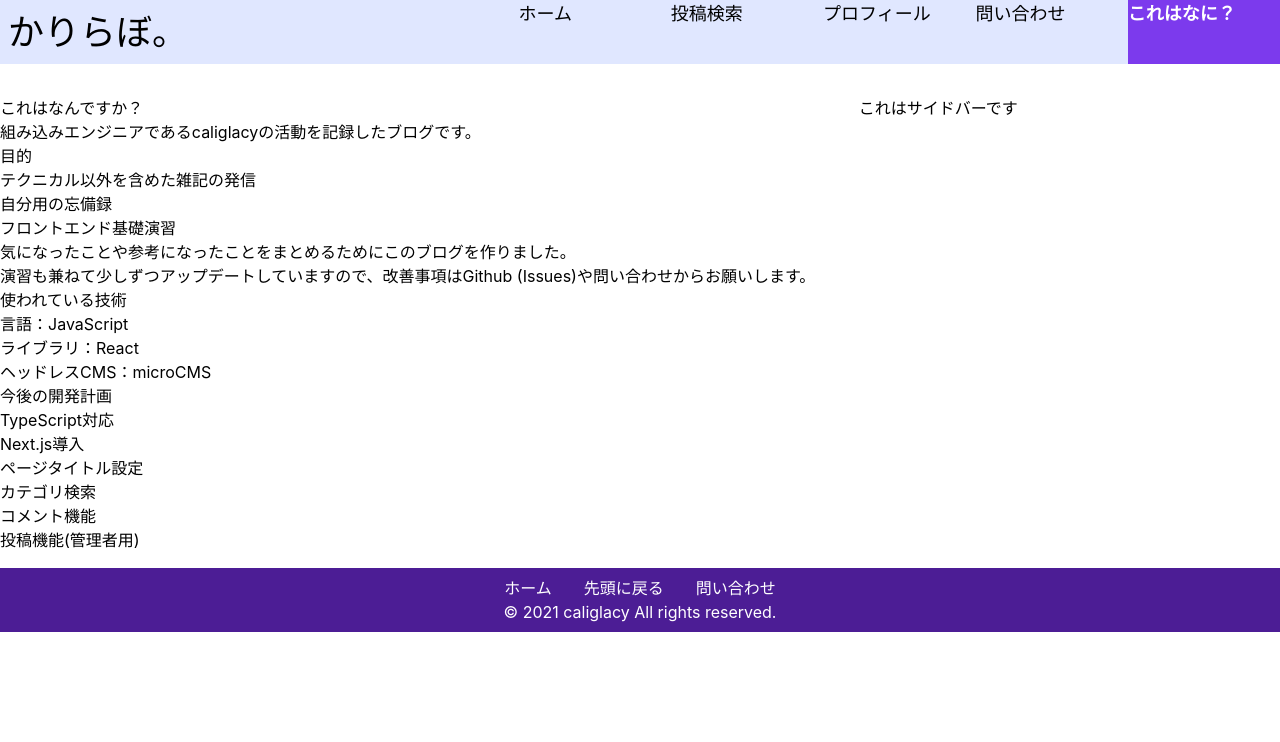
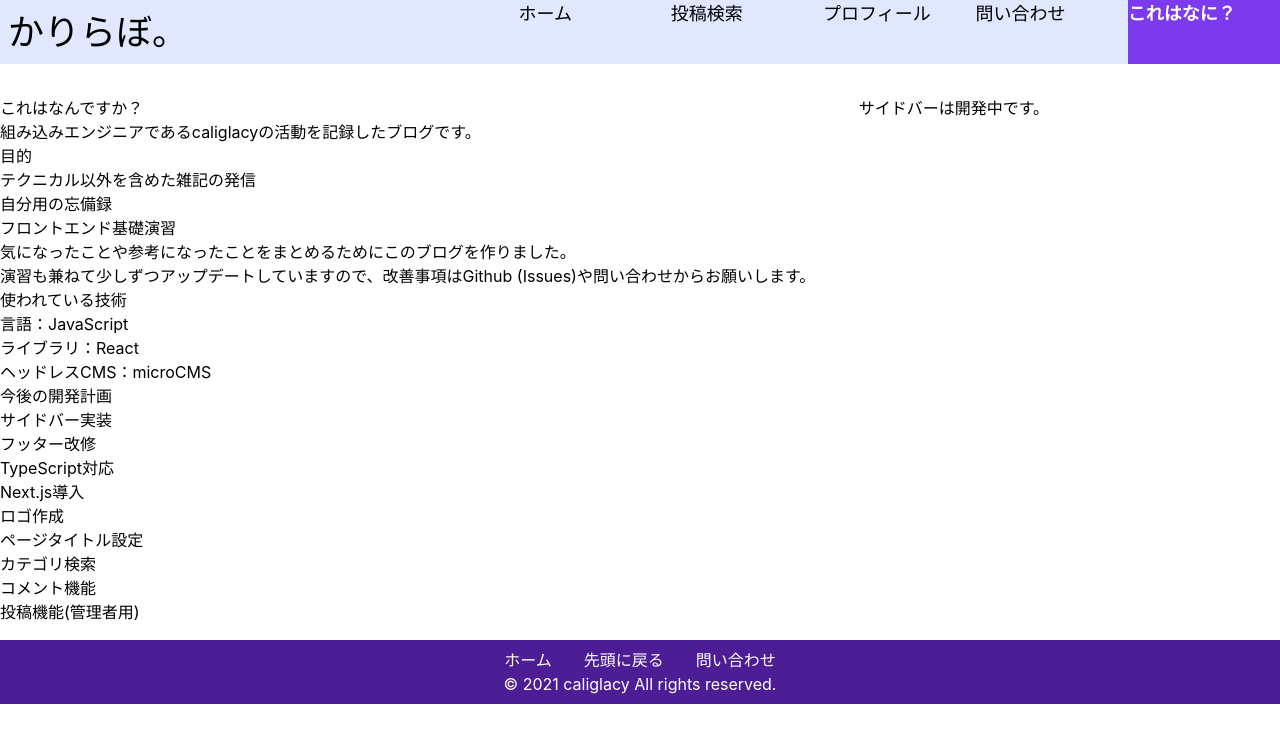
Before and after one commit to caliglacy/blog-react, a React (Create React App) app: page /about in a window 1280 px wide. Shown: the top 742 px of the page. Built offline with nearby package versions, Linux system fonts and the light colour scheme.

Commit message:
💬 今後の開発計画を追記

```diff
--- a/src/components/SideBar.js
+++ b/src/components/SideBar.js
@@ -1,5 +1,5 @@
 const SideBar = () => {
-  return <div>これはサイドバーです</div>;
+  return <div>サイドバーは開発中です。</div>;
 };
 
 export { SideBar };
--- a/src/data/about.json
+++ b/src/data/about.json
@@ -19,8 +19,11 @@
     "plan": {
         "title": "今後の開発計画",
         "list": [
+            "サイドバー実装",
+            "フッター改修",
             "TypeScript対応",
             "Next.js導入",
+            "ロゴ作成",
             "ページタイトル設定",
             "カテゴリ検索",
             "コメント機能",
```
